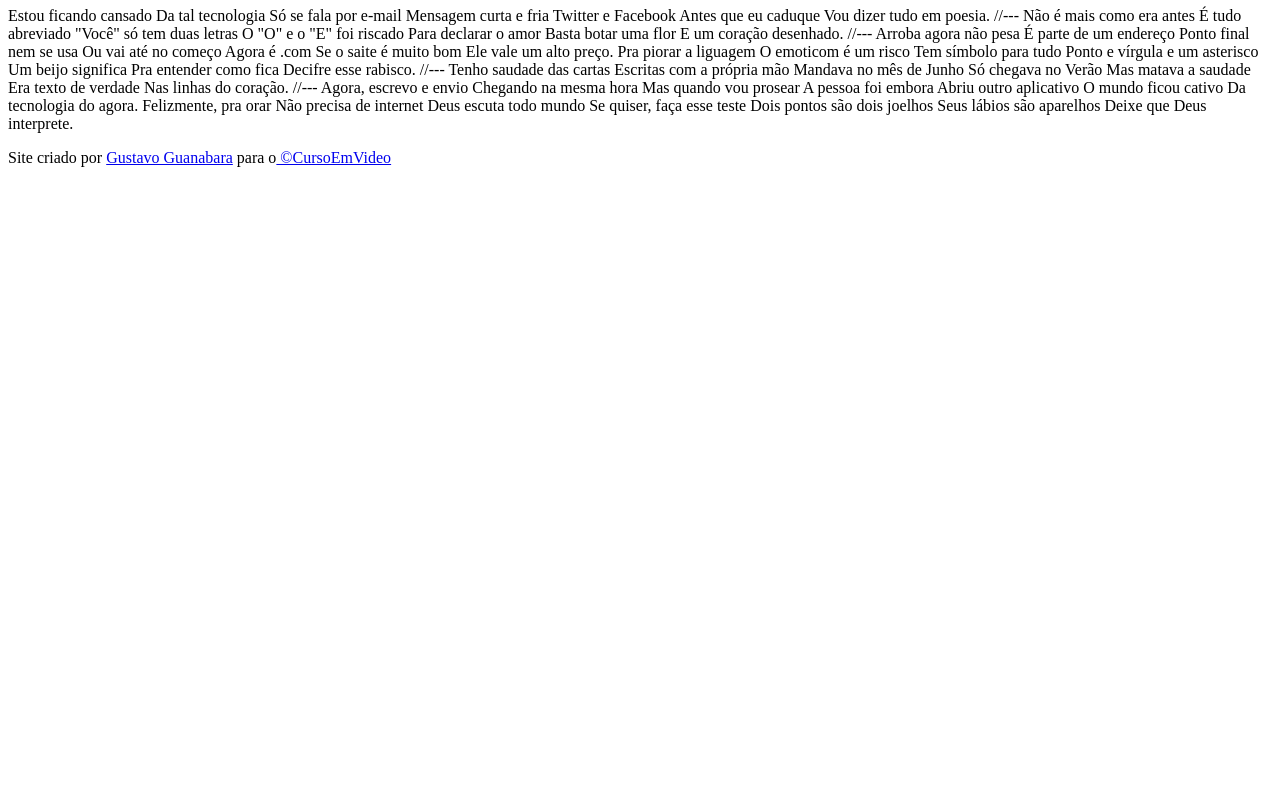
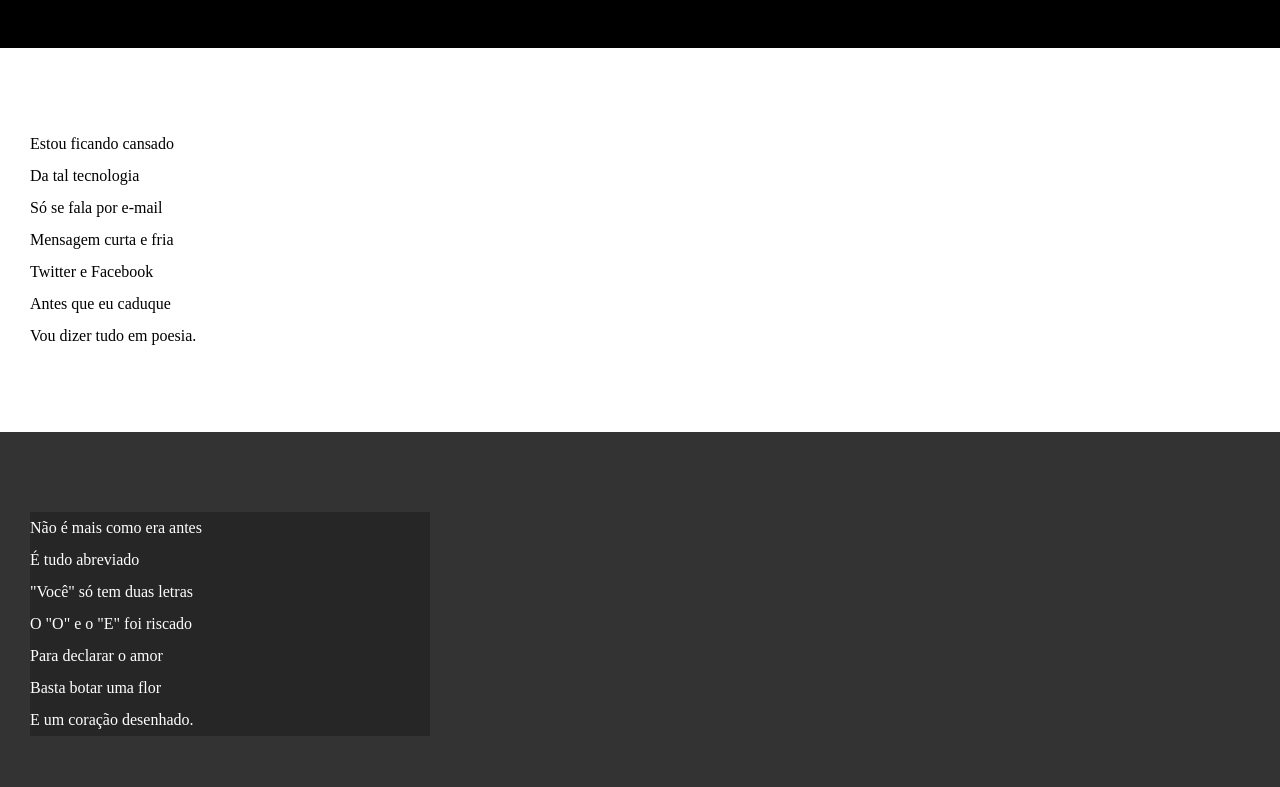
Before and after one commit to euToni/projeto_cordel_2, a plain HTML site: page index.html in a window 1280 px wide. Shown: the part 107-894 px from the top of the page. Before the commit the page ends 800 px from the top, so only its background shows below. Drawn offline with Linux system fonts and the light colour scheme.

Commit message:
Atualizei o projeto e comecei o estilo

```diff
--- /dev/null
+++ b/estilo/style.css
@@ -0,0 +1,65 @@
+@charset "UTF-8";
+
+*{
+    margin: 0px;
+    padding: 0px;
+}
+
+html, body{
+    min-height: 100vh;
+    background-color: darkgray;
+}
+
+header{
+    background-color: black;
+    color: white;
+    text-align: center;
+}
+
+header > h1{
+    padding-top: 50px;
+    font-variant: small-caps; /*Deixa em letras maisculas mas de uma forma mais descreta*/
+}
+
+header > p{
+    padding-bottom: 50px;
+}
+
+a{
+    color: white;
+    text-decoration: none;
+    font-weight: bolder;
+}
+
+a:hover{
+    text-decoration: underline;
+}
+
+section{
+    padding-top: 10vh; /*Ganhando 10% da altura da view hight de padding. Fazendo com q tenha sempre um trecho por vez na tela */
+    padding-bottom: 10vh;
+    line-height: 2em;
+    padding-left: 30px;
+}
+
+.normal{
+    background-color: white;
+    color: black;
+}
+
+.imagem{
+    background-color: rgba(51, 51, 51);
+    color: white;
+}
+
+.imagem > p{
+    width: 400px;
+    background-color: rgba(0, 0, 0, 0.253);
+}
+
+footer{
+    background-color: black;
+    color: white;
+    text-align: center;
+    padding: 10px;
+}
--- a/index.html
+++ b/index.html
@@ -5,76 +5,92 @@
     <meta http-equiv="X-UA-Compatible" content="IE=edge">
     <meta name="viewport" content="width=device-width, initial-scale=1.0">
     <title>Cordel Moderno</title>
+    <link rel="stylesheet" href="estilo/style.css">
 </head>
 <body>
     <header>
         <h1>Cordel Moderno</h1>
-        <p>Por <a href=" https://www.recantodasletras.com.br/poesias/3186743]" target="_blank">Milton Duarte</a></p>
+        <p>Por <a href=" https://www.recantodasletras.com.br/poesias/3186743" target="_blank">Milton Duarte</a></p>
     </header>
 
-    Estou ficando cansado
-    Da tal tecnologia
-    Só se fala por e-mail
-    Mensagem curta e fria
-    Twitter e Facebook
-    Antes que eu caduque
-    Vou dizer tudo em poesia.
+    <section class="normal">
+        <p>
+            Estou ficando cansado <br>
+            Da tal tecnologia <br>
+            Só se fala por e-mail <br>
+            Mensagem curta e fria <br>
+            Twitter e Facebook <br>
+            Antes que eu caduque <br>
+            Vou dizer tudo em poesia.
+        </p>
+    </section>
 
-    //---
+    <section class="imagem">
+        <p>
+            Não é mais como era antes <br>
+            É tudo abreviado <br>
+            "Você" só tem duas letras <br>
+            O "O" e o "E" foi riscado <br>
+            Para declarar o amor <br>
+            Basta botar uma flor <br>
+            E um coração desenhado.
+        </p>
+    </section>
 
-    Não é mais como era antes
-    É tudo abreviado
-    "Você" só tem duas letras
-    O "O" e o "E" foi riscado
-    Para declarar o amor
-    Basta botar uma flor
-    E um coração desenhado.
+    <section class="normal" id="img1">
+        <p>
+            Arroba agora não pesa <br>
+            É parte de um endereço <br>
+            Ponto final nem se usa <br>
+            Ou vai até no começo <br>
+            Agora é .com <br>
+            Se o saite é muito bom <br>
+            Ele vale um alto preço. <br>
+        </p>
 
-    //---
+        <p>
+            Pra piorar a liguagem <br>
+            O emoticom é um risco <br>
+            Tem símbolo para tudo <br>
+            Ponto e vírgula e um asterisco <br>
+            Um beijo significa <br>
+            Pra entender como fica <br>
+            Decifre esse rabisco.
+        </p>
+    </section>
 
-    Arroba agora não pesa
-    É parte de um endereço
-    Ponto final nem se usa
-    Ou vai até no começo
-    Agora é .com
-    Se o saite é muito bom
-    Ele vale um alto preço.
+    <section class="imagem" id="img2">
+        <p>
+            Tenho saudade das cartas <br>
+            Escritas com a própria mão <br>
+            Mandava no mês de Junho <br>
+            Só chegava no Verão <br>
+            Mas matava a saudade <br>
+            Era texto de verdade <br>
+            Nas linhas do coração.
+        </p>
 
-    Pra piorar a liguagem
-    O emoticom é um risco
-    Tem símbolo para tudo
-    Ponto e vírgula e um asterisco
-    Um beijo significa
-    Pra entender como fica
-    Decifre esse rabisco.
+    <section class="normal">
+        <p>
+            Agora, escrevo e envio <br>
+            Chegando na mesma hora <br>
+            Mas quando vou prosear <br>
+            A pessoa foi embora <br>
+            Abriu outro aplicativo <br>
+            O mundo ficou cativo <br>
+            Da tecnologia do agora.
+        </p>
 
-    //---
-
-    Tenho saudade das cartas
-    Escritas com a própria mão
-    Mandava no mês de Junho
-    Só chegava no Verão
-    Mas matava a saudade
-    Era texto de verdade
-    Nas linhas do coração.
-
-    //---
-
-    Agora, escrevo e envio
-    Chegando na mesma hora
-    Mas quando vou prosear
-    A pessoa foi embora
-    Abriu outro aplicativo
-    O mundo ficou cativo
-    Da tecnologia do agora.
-
-    Felizmente, pra orar
-    Não precisa de internet
-    Deus escuta todo mundo
-    Se quiser, faça esse teste
-    Dois pontos são dois joelhos
-    Seus lábios são aparelhos
-    Deixe que Deus interprete.
+        <p>
+            Felizmente, pra orar <br>
+            Não precisa de internet <br>
+            Deus escuta todo mundo <br>
+            Se quiser, faça esse teste <br>
+            Dois pontos são dois joelhos <br>
+            Seus lábios são aparelhos <br>
+            Deixe que Deus interprete.
+        </p>
+    </section>
 
     <footer>
         <p>Site criado por <a href="https://gustavoguanabara.github.io/" target="_blank">Gustavo Guanabara</a> para o<a href="cursoemvideo.com" target="_blank"> &copy;CursoEmVideo</a></p>
```
